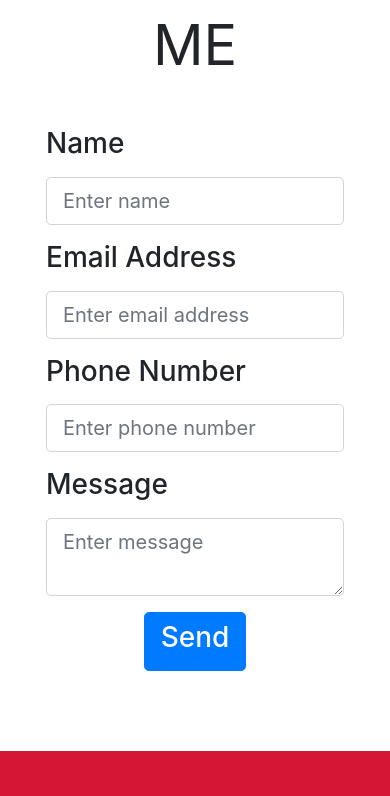
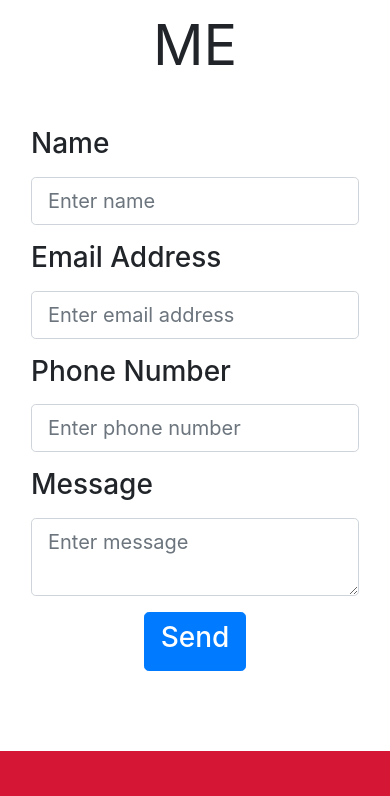
Before and after one commit to eslirenteria/landing-page-naj, a website: page index.html in a window 390 px wide. Shown: the part 1322-2118 px from the top of the page. Drawn offline with nearby package versions, Linux system fonts and the light colour scheme; grey boxes are pictures that could not be loaded.

Commit message:
[LP-010, LP-011 & LP-012] delete style modification on CONTACT ME

```diff
--- a/index.html
+++ b/index.html
@@ -35,14 +35,6 @@
             </div>
         </div>
     </section>
-
-    <style>
-        @media (max-width: 767.98px) {
-            #rowXD {
-                margin: 0;
-            }
-        }
-    </style>
 
     <!-- Contact Section -->
     <section id="contact">
```
